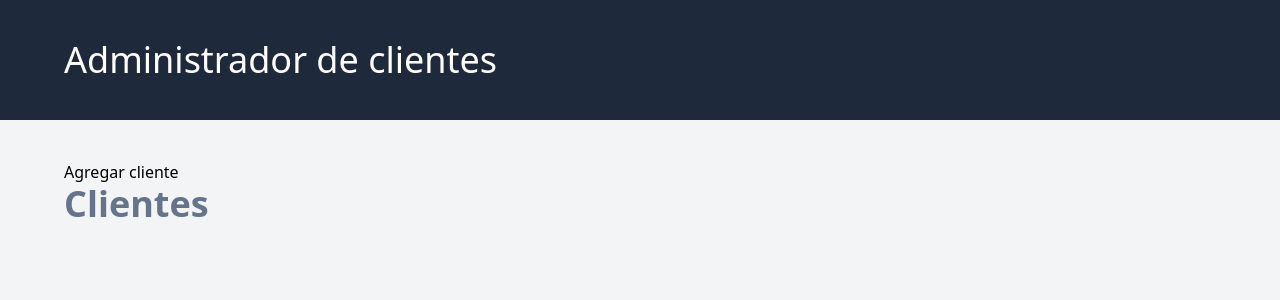
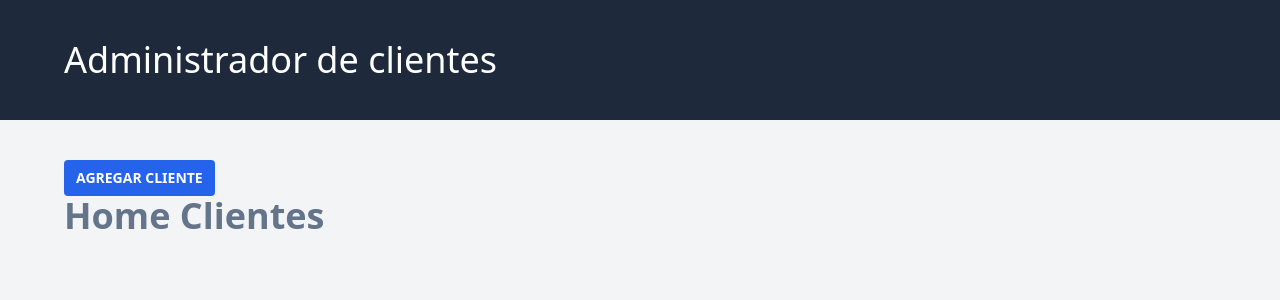
Before and after one commit to ezacarias/vue-crm-con-routing, a Vue app: page / in a window 1280 px wide. Shown: the top 300 px of the page. Built offline with nearby package versions, Linux system fonts and the light colour scheme.

Commit message:
188.- Añadiendo links para navegar a lo largo de diferentes paginas

```diff
--- /dev/null
+++ b/src/components/UI/RouterLink.vue
@@ -0,0 +1,18 @@
+<script setup>
+import { RouterLink } from 'vue-router';
+
+defineProps({
+    to:{
+        type: String
+    }
+})
+</script>
+
+<template>
+     <RouterLink
+     :to="to"
+     class="block md:inline-block rounded bg-blue-600 py-2 px-3 text-white uppercase font-bold text-sm hover:bg-blue-500"
+     >
+     <slot></slot>
+     </RouterLink>
+</template>
--- a/src/views/ClientesView.vue
+++ b/src/views/ClientesView.vue
@@ -1,10 +1,14 @@
 <script setup>
-import { RouterLink } from 'vue-router'
+import RouterLink from "../components/UI/RouterLink.vue";
+
 </script>
 
 <template>
-    <div>
-        <RouterLink :to="{ name:'agregar-cliente'}">Agregar cliente</RouterLink>
+    <div class="justify-end">
+       <RouterLink
+       to="agregar-cliente">
+        Agregar cliente
+       </RouterLink>
     </div>
-    <h1 class="text-4xl font-extrabold text-slate-500">Clientes</h1>
+    <h1 class="text-4xl font-extrabold text-slate-500">Home Clientes</h1>
 </template>
--- a/src/views/NuevoClienteView.vue
+++ b/src/views/NuevoClienteView.vue
@@ -1,10 +1,18 @@
 <script setup>
-import { RouterLink } from 'vue-router'
+import RouterLink from "../components/UI/RouterLink.vue";
 </script>
 
 <template>
     <div>
-        <RouterLink :to="{ name:'inicio'}">Regresar</RouterLink>
-        <h1 class="text-4xl font-extrabold text-slate-500">Agregar Cliente</h1>
+      <div class="justify-end">
+        <RouterLink
+         to="/"
+        >
+            Regresar
+        </RouterLink>
+      </div>
+
+        <h1 class="text-4xl font-extrabold text-slate-500"> Agregar Cliente </h1>
+
     </div>
 </template>
```
Also changed, not shown: 1 other file (tests, documents, lock files or other folders).
